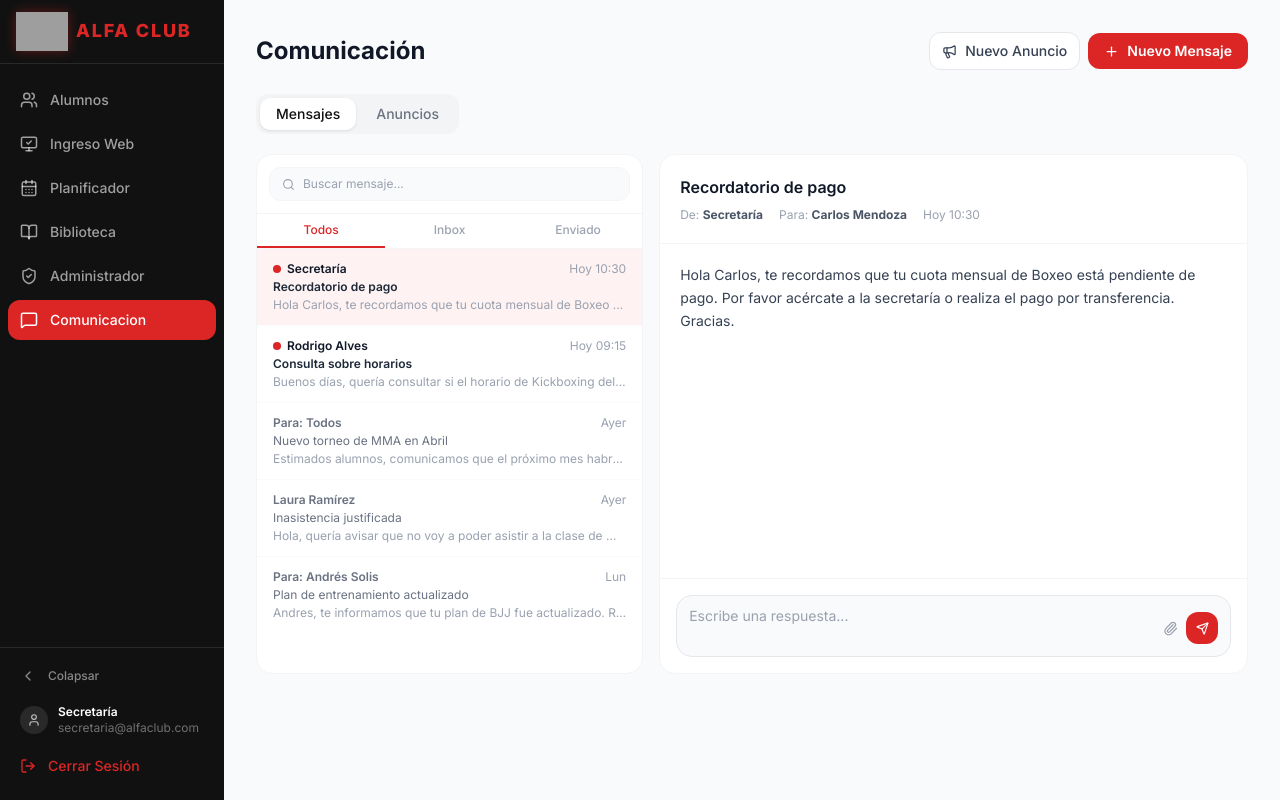
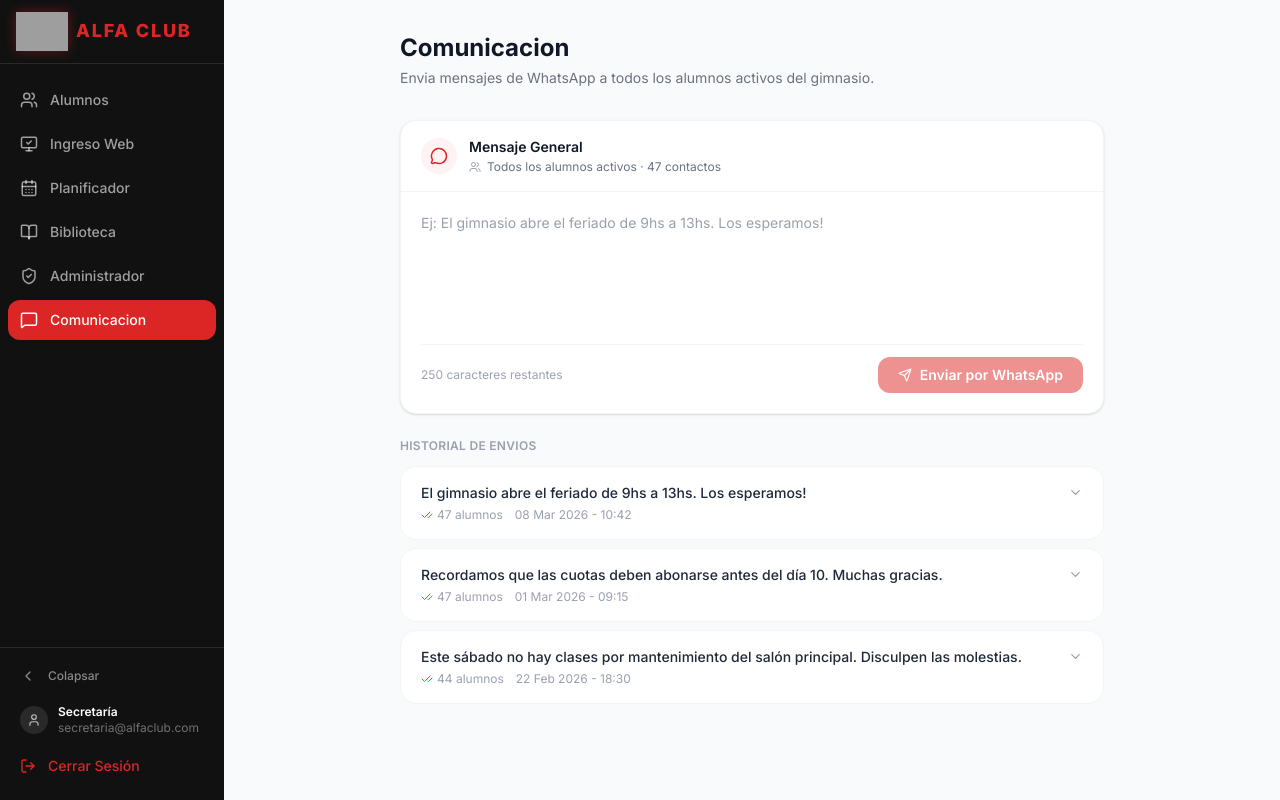
Before and after one commit to MaximoFini/sistema-alfa, a Next.js app: page /comunicacion in a window 1280 px wide. Built offline with nearby package versions, Linux system fonts and the light colour scheme; grey boxes are pictures that could not be loaded.

Commit message:
feat: simplify Comunicacion page with unified compose block\n\nAdd textarea, character counter, WhatsApp send button, and\nexpandable history of previous sends.

```diff
--- a/app/(app)/comunicacion/page.tsx
+++ b/app/(app)/comunicacion/page.tsx
@@ -1,316 +1,198 @@
 "use client"
 
 import { useState } from "react"
-import { Send, Search, Plus, Paperclip, Megaphone, Bell, ChevronDown } from "lucide-react"
+import { MessageCircle, Send, Users, ChevronDown, CheckCheck, Clock } from "lucide-react"
 
-interface Mensaje {
+interface MensajeEnviado {
   id: number
-  de: string
-  para: string
-  asunto: string
-  cuerpo: string
-  hora: string
-  leido: boolean
-  tipo: "inbox" | "enviado"
+  texto: string
+  destinatarios: string
+  fecha: string
+  cantidad: number
 }
 
-const mensajes: Mensaje[] = [
+const historial: MensajeEnviado[] = [
   {
     id: 1,
-    de: "Secretaría",
-    para: "Carlos Mendoza",
-    asunto: "Recordatorio de pago",
-    cuerpo: "Hola Carlos, te recordamos que tu cuota mensual de Boxeo está pendiente de pago. Por favor acércate a la secretaría o realiza el pago por transferencia. Gracias.",
-    hora: "Hoy 10:30",
-    leido: false,
-    tipo: "inbox",
+    texto: "El gimnasio abre el feriado de 9hs a 13hs. Los esperamos!",
+    destinatarios: "Todos los alumnos activos",
+    fecha: "08 Mar 2026 - 10:42",
+    cantidad: 47,
   },
   {
     id: 2,
-    de: "Rodrigo Alves",
-    para: "Secretaría",
-    asunto: "Consulta sobre horarios",
-    cuerpo: "Buenos días, quería consultar si el horario de Kickboxing del martes cambia la próxima semana.",
-    hora: "Hoy 09:15",
-    leido: false,
-    tipo: "inbox",
+    texto: "Recordamos que las cuotas deben abonarse antes del día 10. Muchas gracias.",
+    destinatarios: "Todos los alumnos activos",
+    fecha: "01 Mar 2026 - 09:15",
+    cantidad: 47,
   },
   {
     id: 3,
-    de: "Secretaría",
-    para: "Todos",
-    asunto: "Nuevo torneo de MMA en Abril",
-    cuerpo: "Estimados alumnos, comunicamos que el próximo mes habrá un torneo interno de MMA para alumnos intermedios y avanzados. Inscripciones abiertas hasta el 20 de marzo.",
-    hora: "Ayer",
-    leido: true,
-    tipo: "enviado",
-  },
-  {
-    id: 4,
-    de: "Laura Ramírez",
-    para: "Secretaría",
-    asunto: "Inasistencia justificada",
-    cuerpo: "Hola, quería avisar que no voy a poder asistir a la clase de MMA del jueves por motivos médicos. Adjunto el certificado.",
-    hora: "Ayer",
-    leido: true,
-    tipo: "inbox",
-  },
-  {
-    id: 5,
-    de: "Secretaría",
-    para: "Andrés Solis",
-    asunto: "Plan de entrenamiento actualizado",
-    cuerpo: "Andres, te informamos que tu plan de BJJ fue actualizado. Revisá el nuevo cronograma desde la app.",
-    hora: "Lun",
-    leido: true,
-    tipo: "enviado",
+    texto: "Este sábado no hay clases por mantenimiento del salón principal. Disculpen las molestias.",
+    destinatarios: "Todos los alumnos activos",
+    fecha: "22 Feb 2026 - 18:30",
+    cantidad: 44,
   },
 ]
 
-const anuncios = [
-  {
-    id: 1,
-    titulo: "Torneo Interno MMA - Abril 2026",
-    texto: "Inscripciones abiertas para alumnos intermedios y avanzados. Cupos limitados.",
-    fecha: "05 Mar 2026",
-    tipo: "evento",
-  },
-  {
-    id: 2,
-    titulo: "Nuevo horario de Muay Thai",
-    texto: "A partir del 15 de marzo, la clase de Muay Thai pasará a las 20:00hs los miércoles.",
-    fecha: "03 Mar 2026",
-    tipo: "cambio",
-  },
-  {
-    id: 3,
-    titulo: "Recordatorio de cuotas",
-    texto: "Se recuerda a todos los alumnos que las cuotas deben abonarse antes del día 10 de cada mes.",
-    fecha: "01 Mar 2026",
-    tipo: "aviso",
-  },
-]
+const LIMITE = 250
 
-function tipoBadge(tipo: string) {
-  const map: Record<string, { label: string; color: string; bg: string }> = {
-    evento: { label: "Evento", color: "#2563eb", bg: "#eff6ff" },
-    cambio: { label: "Cambio", color: "#d97706", bg: "#fffbeb" },
-    aviso: { label: "Aviso", color: "#DC2626", bg: "#fef2f2" },
+export default function ComunicacionPage() {
+  const [mensaje, setMensaje] = useState("")
+  const [enviando, setEnviando] = useState(false)
+  const [enviado, setEnviado] = useState(false)
+  const [msgs, setMsgs] = useState(historial)
+  const [expandido, setExpandido] = useState<number | null>(null)
+
+  const restantes = LIMITE - mensaje.length
+  const puedeEnviar = mensaje.trim().length > 0 && mensaje.length <= LIMITE
+
+  async function handleEnviar() {
+    if (!puedeEnviar) return
+    setEnviando(true)
+    await new Promise((r) => setTimeout(r, 1200))
+    const nuevo: MensajeEnviado = {
+      id: Date.now(),
+      texto: mensaje.trim(),
+      destinatarios: "Todos los alumnos activos",
+      fecha: new Date().toLocaleString("es-AR", {
+        day: "2-digit",
+        month: "short",
+        year: "numeric",
+        hour: "2-digit",
+        minute: "2-digit",
+      }),
+      cantidad: 47,
     }
-  const s = map[tipo] ?? map.aviso
-  return (
-    <span className="text-xs px-2 py-0.5 rounded-full font-medium" style={{ color: s.color, backgroundColor: s.bg }}>
-      {s.label}
-    </span>
-  )
+    setMsgs((prev) => [nuevo, ...prev])
+    setMensaje("")
+    setEnviando(false)
+    setEnviado(true)
+    setTimeout(() => setEnviado(false), 3000)
   }
 
-export default function ComunicacionPage() {
-  const [tabMain, setTabMain] = useState<"mensajes" | "anuncios">("mensajes")
-  const [tabMsj, setTabMsj] = useState<"todos" | "inbox" | "enviado">("todos")
-  const [selectedId, setSelectedId] = useState<number | null>(1)
-  const [newMsg, setNewMsg] = useState("")
-  const [search, setSearch] = useState("")
+  return (
+    <div className="p-6 lg:p-8 max-w-3xl mx-auto">
 
-  const filtrados = mensajes.filter((m) => {
-    const matchTab = tabMsj === "todos" || m.tipo === tabMsj
-    const matchSearch =
-      m.asunto.toLowerCase().includes(search.toLowerCase()) ||
-      m.de.toLowerCase().includes(search.toLowerCase()) ||
-      m.para.toLowerCase().includes(search.toLowerCase())
-    return matchTab && matchSearch
-  })
+      {/* Header */}
+      <div className="mb-8">
+        <h1 className="text-2xl font-bold text-gray-900">Comunicacion</h1>
+        <p className="text-sm text-gray-500 mt-1">
+          Envia mensajes de WhatsApp a todos los alumnos activos del gimnasio.
+        </p>
+      </div>
 
-  const selected = mensajes.find((m) => m.id === selectedId)
-
-  return (
-    <div className="p-6 lg:p-8 max-w-6xl mx-auto">
-      {/* Header */}
-      <div className="flex items-center justify-between mb-6">
-        <h1 className="text-2xl font-bold text-gray-900">Comunicación</h1>
-        <div className="flex items-center gap-2">
-          <button
-            className="flex items-center gap-2 text-sm font-medium bg-white border border-gray-200 rounded-lg px-3 py-2 hover:bg-gray-50 transition-colors text-gray-700"
-          >
-            <Megaphone size={15} />
-            <span className="hidden sm:inline">Nuevo Anuncio</span>
-          </button>
-          <button
-            className="flex items-center gap-2 text-sm font-semibold text-white px-4 py-2 rounded-lg hover:brightness-110 transition-all"
-            style={{ backgroundColor: "#DC2626" }}
-          >
-            <Plus size={15} />
-            <span className="hidden sm:inline">Nuevo Mensaje</span>
-          </button>
+      {/* Compose card */}
+      <div className="bg-white rounded-2xl border border-gray-100 shadow-sm overflow-hidden mb-6">
+        {/* Card header */}
+        <div className="flex items-center gap-3 px-5 py-4 border-b border-gray-100">
+          <div className="w-9 h-9 rounded-full flex items-center justify-center shrink-0" style={{ backgroundColor: "#fef2f2" }}>
+            <MessageCircle size={18} style={{ color: "#DC2626" }} />
+          </div>
+          <div>
+            <p className="text-sm font-semibold text-gray-900">Mensaje General</p>
+            <div className="flex items-center gap-1.5 mt-0.5">
+              <Users size={12} className="text-gray-400" />
+              <span className="text-xs text-gray-500">Todos los alumnos activos · 47 contactos</span>
+            </div>
           </div>
         </div>
 
-      {/* Main tabs */}
-      <div className="flex items-center gap-1 mb-5 bg-gray-100 p-1 rounded-lg w-fit">
-        {(["mensajes", "anuncios"] as const).map((t) => (
+        {/* Textarea */}
+        <div className="p-5">
+          <textarea
+            value={mensaje}
+            onChange={(e) => setMensaje(e.target.value)}
+            placeholder={"Ej: El gimnasio abre el feriado de 9hs a 13hs. Los esperamos!"}
+            rows={5}
+            maxLength={LIMITE}
+            className="w-full text-sm text-gray-800 placeholder:text-gray-400 outline-none resize-none leading-relaxed"
+          />
+          <div className="flex items-center justify-between mt-3 pt-3 border-t border-gray-100">
+            <span
+              className="text-xs"
+              style={{ color: restantes < 30 ? "#DC2626" : "#9ca3af" }}
+            >
+              {restantes} caracteres restantes
+            </span>
             <button
-            key={t}
-            onClick={() => setTabMain(t)}
-            className="px-4 py-1.5 rounded-md text-sm font-medium transition-all capitalize"
-            style={
-              tabMain === t
-                ? { backgroundColor: "#fff", color: "#111", boxShadow: "0 1px 3px rgba(0,0,0,0.1)" }
-                : { color: "#6b7280" }
-            }
+              onClick={handleEnviar}
+              disabled={!puedeEnviar || enviando}
+              className="flex items-center gap-2 text-sm font-semibold text-white px-5 py-2 rounded-lg transition-all disabled:opacity-50 disabled:cursor-not-allowed"
+              style={{ backgroundColor: "#DC2626" }}
             >
-            {t === "mensajes" ? "Mensajes" : "Anuncios"}
-          </button>
-        ))}
-      </div>
-
-      {tabMain === "mensajes" && (
-        <div className="grid grid-cols-1 lg:grid-cols-5 gap-4" style={{ minHeight: 520 }}>
-          {/* List */}
-          <div className="lg:col-span-2 bg-white rounded-xl border border-gray-100 flex flex-col overflow-hidden">
-            {/* Search */}
-            <div className="p-3 border-b border-gray-100">
-              <div className="flex items-center gap-2 bg-gray-50 border border-gray-100 rounded-lg px-3 py-2">
-                <Search size={13} className="text-gray-400 shrink-0" />
-                <input
-                  type="text"
-                  placeholder="Buscar mensaje..."
-                  value={search}
-                  onChange={(e) => setSearch(e.target.value)}
-                  className="flex-1 text-xs outline-none bg-transparent text-gray-700 placeholder:text-gray-400"
-                />
-              </div>
-            </div>
-            {/* Sub-tabs */}
-            <div className="flex border-b border-gray-100 shrink-0">
-              {(["todos", "inbox", "enviado"] as const).map((t) => (
-                <button
-                  key={t}
-                  onClick={() => setTabMsj(t)}
-                  className="flex-1 py-2 text-xs font-medium capitalize transition-colors border-b-2"
-                  style={
-                    tabMsj === t
-                      ? { color: "#DC2626", borderColor: "#DC2626" }
-                      : { color: "#9ca3af", borderColor: "transparent" }
-                  }
-                >
-                  {t}
-                </button>
-              ))}
-            </div>
-            {/* Items */}
-            <div className="flex-1 overflow-y-auto divide-y divide-gray-50">
-              {filtrados.map((m) => (
-                <button
-                  key={m.id}
-                  onClick={() => setSelectedId(m.id)}
-                  className="w-full text-left px-4 py-3 hover:bg-gray-50 transition-colors"
-                  style={selectedId === m.id ? { backgroundColor: "#fef2f2" } : {}}
-                >
-                  <div className="flex items-start justify-between gap-2 mb-0.5">
-                    <div className="flex items-center gap-1.5">
-                      {!m.leido && (
-                        <div className="w-2 h-2 rounded-full shrink-0" style={{ backgroundColor: "#DC2626" }} />
+              {enviando ? (
+                <>
+                  <Clock size={14} className="animate-spin" />
+                  Enviando...
+                </>
+              ) : enviado ? (
+                <>
+                  <CheckCheck size={14} />
+                  Enviado
+                </>
+              ) : (
+                <>
+                  <Send size={14} />
+                  Enviar por WhatsApp
+                </>
               )}
-                      <span className={`text-xs font-semibold ${!m.leido ? "text-gray-900" : "text-gray-500"}`}>
-                        {m.tipo === "inbox" ? m.de : `Para: ${m.para}`}
-                      </span>
-                    </div>
-                    <span className="text-xs text-gray-400 shrink-0">{m.hora}</span>
-                  </div>
-                  <p className={`text-xs truncate ${!m.leido ? "font-semibold text-gray-800" : "text-gray-500"}`}>
-                    {m.asunto}
-                  </p>
-                  <p className="text-xs text-gray-400 truncate mt-0.5">{m.cuerpo}</p>
-                </button>
-              ))}
-            </div>
-          </div>
-
-          {/* Detail */}
-          <div className="lg:col-span-3 bg-white rounded-xl border border-gray-100 flex flex-col overflow-hidden">
-            {selected ? (
-              <>
-                <div className="p-5 border-b border-gray-100">
-                  <h3 className="font-semibold text-gray-900 text-base mb-2">{selected.asunto}</h3>
-                  <div className="flex items-center gap-4 text-xs text-gray-400">
-                    <span>De: <strong className="text-gray-600">{selected.de}</strong></span>
-                    <span>Para: <strong className="text-gray-600">{selected.para}</strong></span>
-                    <span>{selected.hora}</span>
-                  </div>
-                </div>
-                <div className="flex-1 p-5 overflow-y-auto">
-                  <p className="text-sm text-gray-700 leading-relaxed">{selected.cuerpo}</p>
-                </div>
-                <div className="p-4 border-t border-gray-100">
-                  <div className="flex items-end gap-2 bg-gray-50 border border-gray-200 rounded-xl px-3 py-2.5 focus-within:border-red-300 transition-all">
-                    <textarea
-                      value={newMsg}
-                      onChange={(e) => setNewMsg(e.target.value)}
-                      placeholder="Escribe una respuesta..."
-                      rows={2}
-                      className="flex-1 text-sm outline-none bg-transparent resize-none text-gray-700 placeholder:text-gray-400"
-                    />
-                    <div className="flex items-center gap-2 pb-0.5 shrink-0">
-                      <button className="text-gray-400 hover:text-gray-600 transition-colors">
-                        <Paperclip size={15} />
-                      </button>
-                      <button
-                        className="w-8 h-8 rounded-lg flex items-center justify-center text-white transition-all hover:brightness-110"
-                        style={{ backgroundColor: "#DC2626" }}
-                        onClick={() => setNewMsg("")}
-                      >
-                        <Send size={13} />
             </button>
           </div>
         </div>
       </div>
-              </>
-            ) : (
-              <div className="flex-1 flex flex-col items-center justify-center gap-3 text-center p-8">
-                <div className="w-12 h-12 rounded-full bg-gray-100 flex items-center justify-center">
-                  <Bell size={22} className="text-gray-400" />
-                </div>
-                <p className="font-medium text-gray-500">Selecciona un mensaje para leerlo</p>
-              </div>
-            )}
-          </div>
+
+      {/* Aviso de confirmacion */}
+      {enviado && (
+        <div className="flex items-center gap-3 bg-green-50 border border-green-200 text-green-700 rounded-xl px-4 py-3 mb-6 text-sm font-medium">
+          <CheckCheck size={16} />
+          Mensaje enviado correctamente a 47 alumnos.
         </div>
       )}
 
-      {tabMain === "anuncios" && (
-        <div className="flex flex-col gap-3">
-          {anuncios.map((a) => (
-            <div key={a.id} className="bg-white rounded-xl border border-gray-100 p-5 hover:shadow-sm transition-all">
-              <div className="flex items-start justify-between gap-4">
-                <div className="flex-1">
-                  <div className="flex items-center gap-2 mb-2">
-                    {tipoBadge(a.tipo)}
-                    <span className="text-xs text-gray-400">{a.fecha}</span>
+      {/* Historial */}
+      <div>
+        <p className="text-xs font-semibold text-gray-400 uppercase tracking-wide mb-3">Historial de envios</p>
+        <div className="flex flex-col gap-2">
+          {msgs.map((m) => (
+            <div
+              key={m.id}
+              className="bg-white rounded-xl border border-gray-100 overflow-hidden"
+            >
+              <button
+                className="w-full flex items-start justify-between gap-4 px-5 py-4 text-left hover:bg-gray-50 transition-colors"
+                onClick={() => setExpandido(expandido === m.id ? null : m.id)}
+              >
+                <div className="flex-1 min-w-0">
+                  <p className="text-sm text-gray-800 truncate font-medium">{m.texto}</p>
+                  <div className="flex items-center gap-3 mt-1">
+                    <div className="flex items-center gap-1">
+                      <CheckCheck size={12} className="text-green-500" />
+                      <span className="text-xs text-gray-400">{m.cantidad} alumnos</span>
                     </div>
-                  <h3 className="font-semibold text-gray-900 mb-1">{a.titulo}</h3>
-                  <p className="text-sm text-gray-500 leading-relaxed">{a.texto}</p>
-                </div>
-                <button className="text-gray-400 hover:text-gray-600 transition-colors shrink-0">
-                  <ChevronDown size={16} />
-                </button>
+                    <span className="text-xs text-gray-400">{m.fecha}</span>
                   </div>
                 </div>
-          ))}
-
-          {/* Crear anuncio card */}
-          <div
-            className="border-2 border-dashed border-gray-200 rounded-xl p-6 flex flex-col items-center gap-3 hover:border-red-300 transition-colors cursor-pointer"
-          >
-            <div className="w-10 h-10 rounded-full flex items-center justify-center" style={{ backgroundColor: "#fef2f2" }}>
-              <Megaphone size={18} style={{ color: "#DC2626" }} />
-            </div>
-            <div className="text-center">
-              <p className="font-medium text-gray-700 text-sm">Crear nuevo anuncio</p>
-              <p className="text-xs text-gray-400">Comunica novedades a todos los alumnos</p>
-            </div>
+                <ChevronDown
+                  size={15}
+                  className="text-gray-400 shrink-0 mt-0.5 transition-transform"
+                  style={{ transform: expandido === m.id ? "rotate(180deg)" : "rotate(0deg)" }}
+                />
+              </button>
+              {expandido === m.id && (
+                <div className="px-5 pb-4 border-t border-gray-50">
+                  <p className="text-sm text-gray-600 leading-relaxed mt-3">{m.texto}</p>
+                  <div className="flex items-center gap-2 mt-3">
+                    <span className="text-xs bg-gray-100 text-gray-500 px-2 py-0.5 rounded-full">
+                      {m.destinatarios}
+                    </span>
                   </div>
                 </div>
               )}
             </div>
+          ))}
+        </div>
+      </div>
+    </div>
   )
 }
```
Lines whose indentation alone changed are shown as unchanged.
